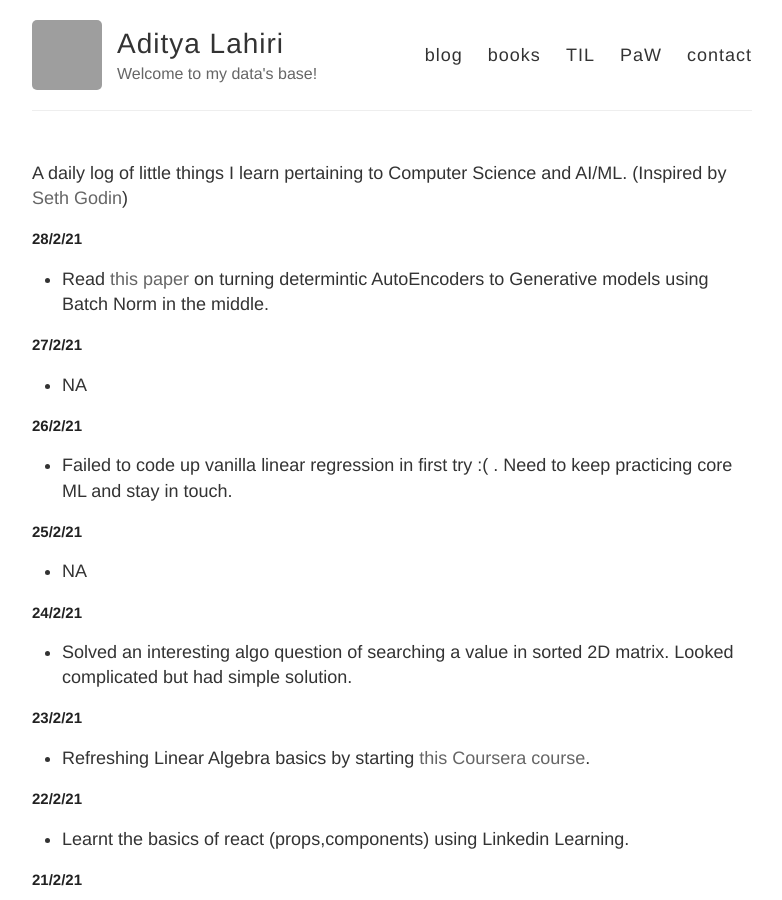
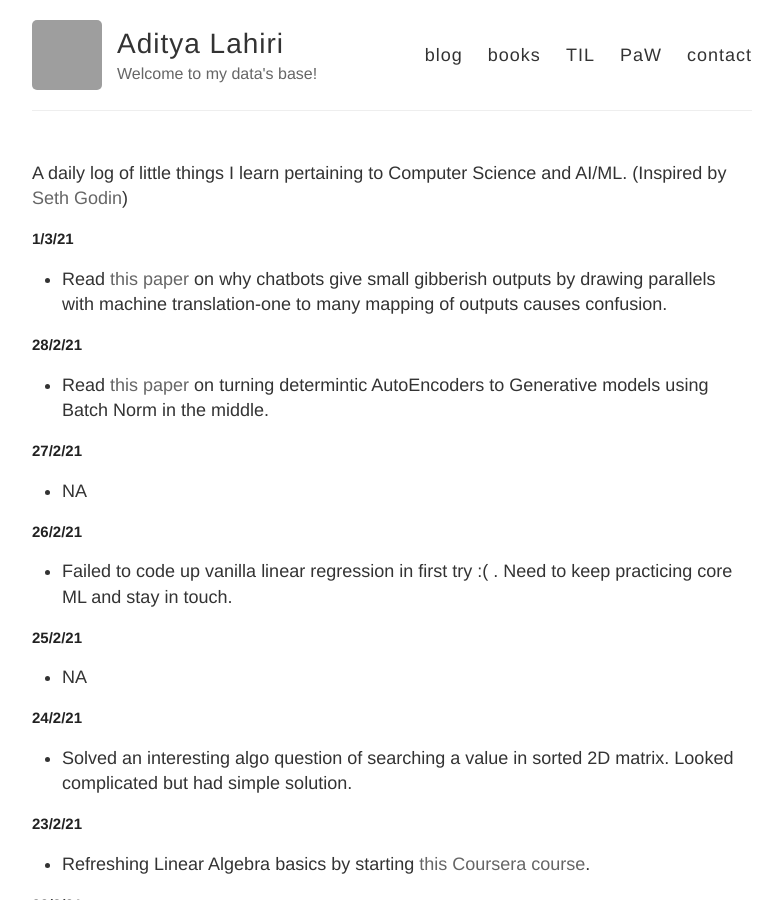
Before and after one commit to adityalahiri/adityalahiri.github.io, a Jekyll site: the page built from TIL.md, in a window 1280 px wide and 900 px high. Shown: the whole window, without its empty margins (248-1030 px from the left). Built offline with Jekyll 4.4.1, drawn with Linux system fonts in a browser that asks for light colours; our own code applies the rules of GitHub Pages for plain Markdown files; grey boxes are pictures that could not be loaded.

Commit message:
Update for 1/3

```diff
--- a/TIL.md
+++ b/TIL.md
@@ -1,5 +1,9 @@
 A daily log of little things I learn pertaining to Computer Science and AI/ML.
 (Inspired by [Seth Godin](https://seths.blog/))
+
+## 1/3/21
+
+* Read [this paper](https://arxiv.org/abs/1712.02250) on why chatbots give small gibberish outputs by drawing parallels with machine translation-one to many mapping of outputs causes confusion.
 
 ## 28/2/21
 
```
